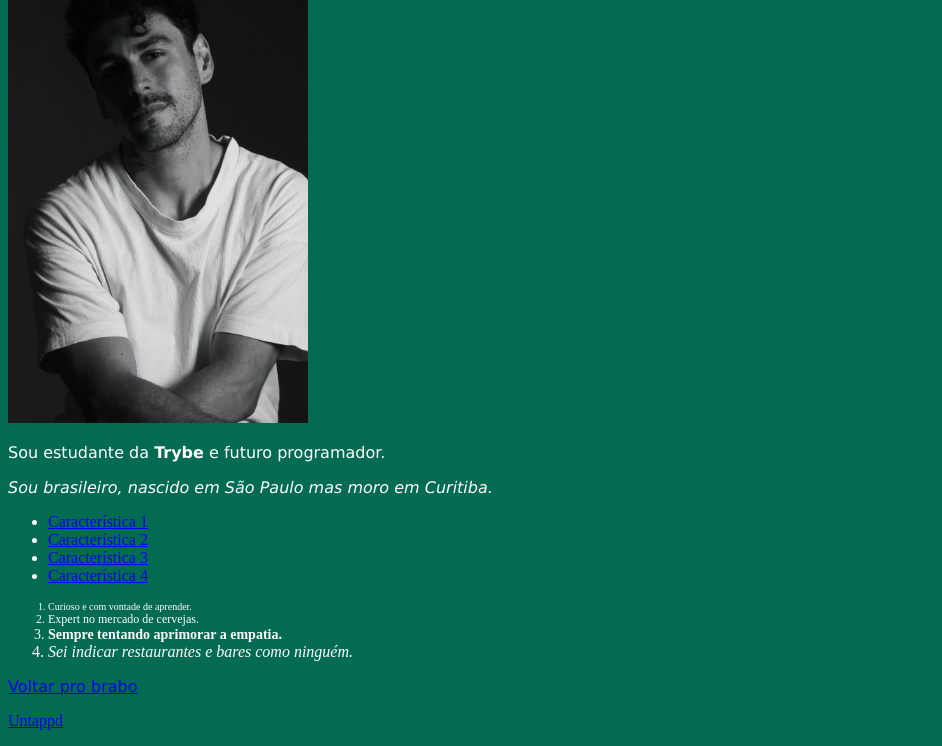
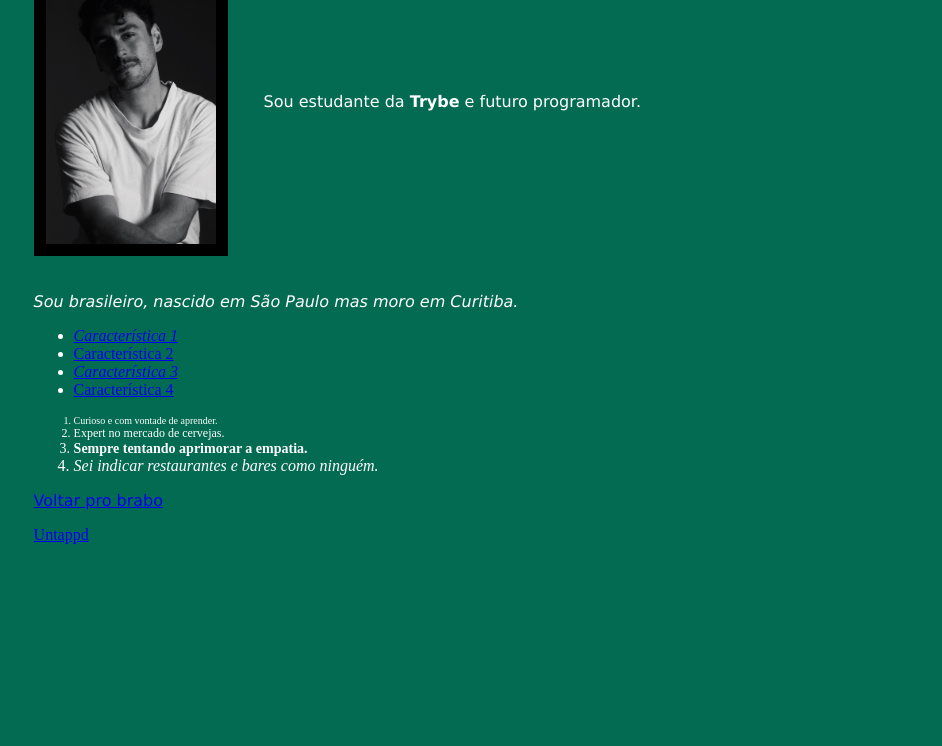
Before and after one commit to pedrobianchi90/pedrobianchi90.github.io, a plain HTML site: page index.html in a window 1280 px wide. Shown: the part 107-853 px from the top of the page, without its empty margins (0-942 px from the left). After the commit the page ends 800 px from the top, so only its background shows below. Drawn offline with Linux system fonts and the light colour scheme.

Commit message:
adicionando os exercícios da aula 3.3

```diff
--- a/index.html
+++ b/index.html
@@ -3,46 +3,18 @@
   <head>
     <meta charset="UTF-8">
     <title>HTML</title>
-    <style>
-      body {
-        background-color: #036b52;
-        color: white;
-      }
-      h1 {
-        font-family: sans-serif;
-      }
-
-      p {
-        font-family:Verdana, Geneva, Tahoma, sans-serif;
-      }
-
-      #nacionalidade {
-        font-style: italic;
-      }
-
-      .c1 {
-        font-size: 10px;
-      }
-
-      .c2 {
-        font-size: 12px;
-      }
-
-      .c3 {
-        font-size: 14px;
-      }
-
-      .c4 {
-        font-size: 16px;
-      }
-    </style>
+    <link rel="stylesheet" href="style.css">
   </head>
   <body>
+    <div>
       <h1>Pedro Henrique Capriles Bianchi</h1>
-   <img src="Foto Portfólio.jpg" alt="Fotin" width="300px" id="Foto">
-    <p>
+      <div class="image-container">
+        <img src="Foto Portfólio.jpg" alt="Fotin" width="170px" id="Foto">
+        <p class="descricao">
           Sou estudante da <strong>Trybe</strong> e futuro programador.
         </p>
+      </div>
+    </div>
         <p id="nacionalidade">
         Sou brasileiro, nascido em São Paulo mas moro em Curitiba.
          </p>
--- /dev/null
+++ b/style.css
@@ -0,0 +1,55 @@
+body {
+    background-color: #036b52;
+    color: white;
+    padding: 2%;
+  }
+  h1 {
+    font-family: sans-serif;
+    text-align: center;
+  }
+
+  p {
+    font-family:Verdana, Geneva, Tahoma, sans-serif;
+  }
+
+  #nacionalidade {
+    font-style: italic;
+  }
+
+  .c1 {
+    font-size: 10px;
+  }
+
+  .c2 {
+    font-size: 12px;
+  }
+
+  .c3 {
+    font-size: 14px;
+  }
+
+  .c4 {
+    font-size: 16px;
+  }
+
+ #Foto {
+     float: left;
+     padding: 1%;
+     background-color: black;
+ }
+
+ .image-container {
+     height: 270px;
+     position: relative;
+     bottom: 30px;
+ }
+
+ .descricao {
+     position: absolute;
+     left: 230px;
+     top: 100px;
+ }
+
+ ul li:nth-child(odd) {
+     font-style: oblique;
+ }
```
Lines whose indentation alone changed are shown as unchanged.
